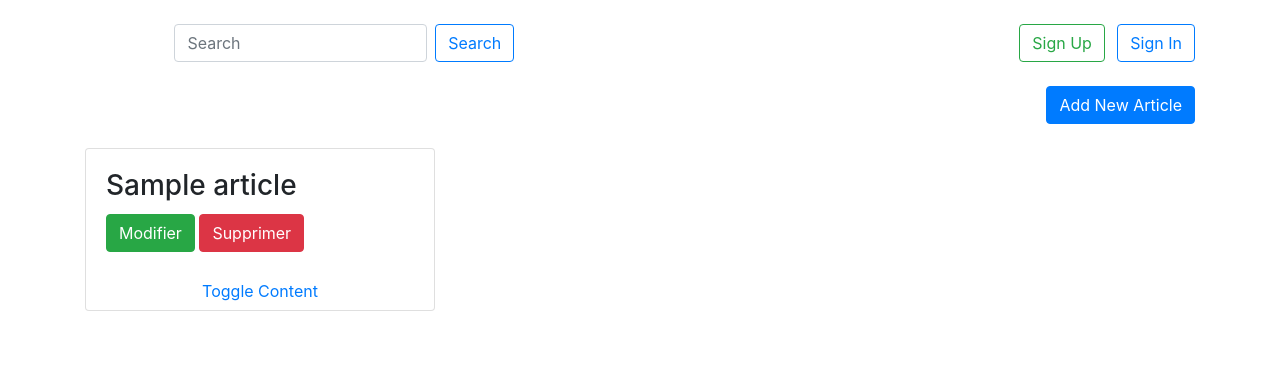
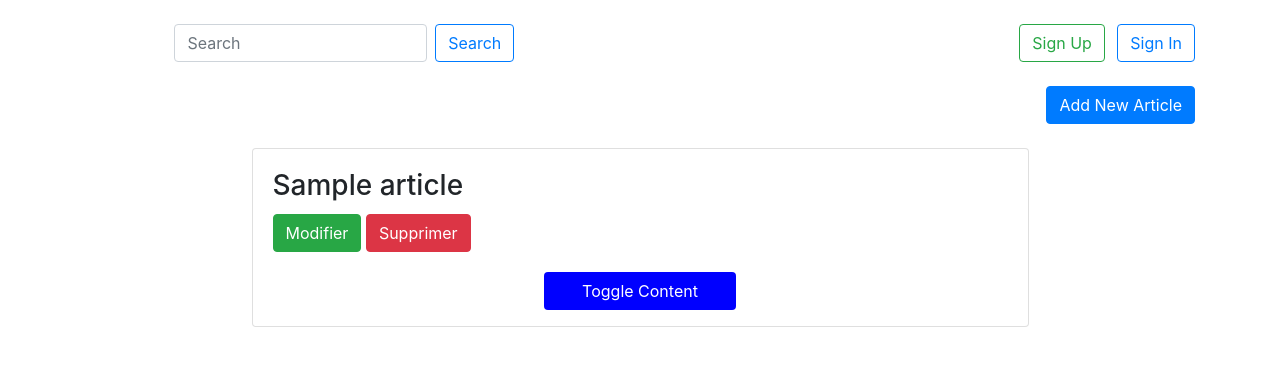
Before and after one commit to Youcode-Classe-E-2023-2024/elmehdi_elfari_Wiki, a PHP site: template views/wiki_view.php in a window 1280 px wide. Shown: the part 58-424 px from the top of the page. Run offline with PHP 8.4, Linux system fonts and the light colour scheme; the template is opened without the code that fills it: most values are stand-ins (such as "Sample title", 1, 10 or a date in 2020).

Commit message:
wiki view

```diff
--- a/views/wiki_view.php
+++ b/views/wiki_view.php
@@ -10,6 +10,20 @@
     <style>
         .card-content {
             display: none;
+        }
+
+        .card {
+            width: 70%;
+            margin: auto;
+        }
+
+        .contentCard {
+            margin-top: 4rem;
+        }
+
+        .buttonsub:hover {
+            color: white;
+            text-decoration: none;
         }
     </style>
 </head>
@@ -44,7 +58,7 @@
 
         <div class="row mt-4 contentwiki">
             <?php foreach ($articles as $article) : ?>
-                <div class="col-md-4 mb-3">
+                <div class="col-12 mb-3">
                     <div class="card">
                         <div class="card-body">
                             <h3 class="card-title"><?= $article['article_title']; ?></h3>
@@ -95,12 +109,14 @@
                                 <button type="button" class="btn btn-success" data-toggle="modal" data-target="#editModal<?= $article['article_id']; ?>">
                                     Modifier
                                 </button>
+                                <input type="hidden" name="editId" value="<?= $article['article_id']; ?>">
+
 
                                 <button type="submit" name="articleDelete" class="btn btn-danger">Supprimer</button>
                                 <input type="hidden" name="articleId" value="<?= $article['article_id']; ?>">
                             </form>
                         </div>
-                        <button class="btn btn-link" onclick="toggleContent(this)">Toggle Content</button>
+                        <button class="btn btn-link btn-toggle-content" onclick="toggleContent(this)">Toggle Content</button>
                     </div>
                 </div>
             <?php endforeach; ?>
```
